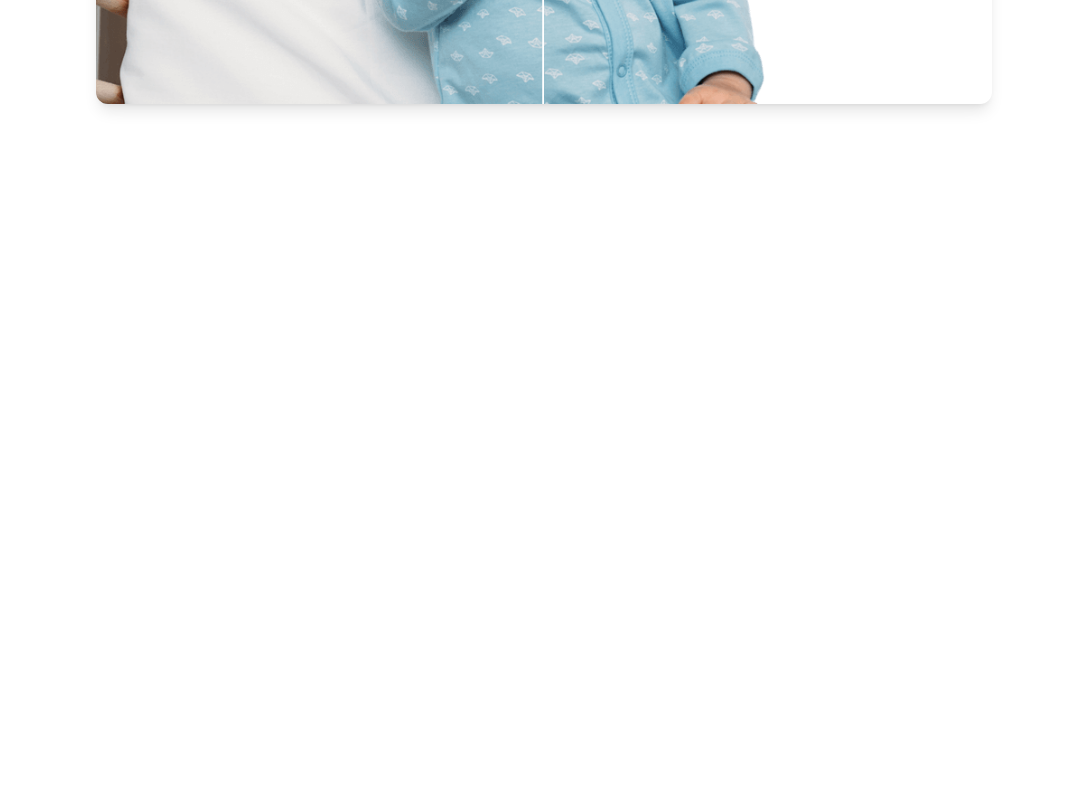
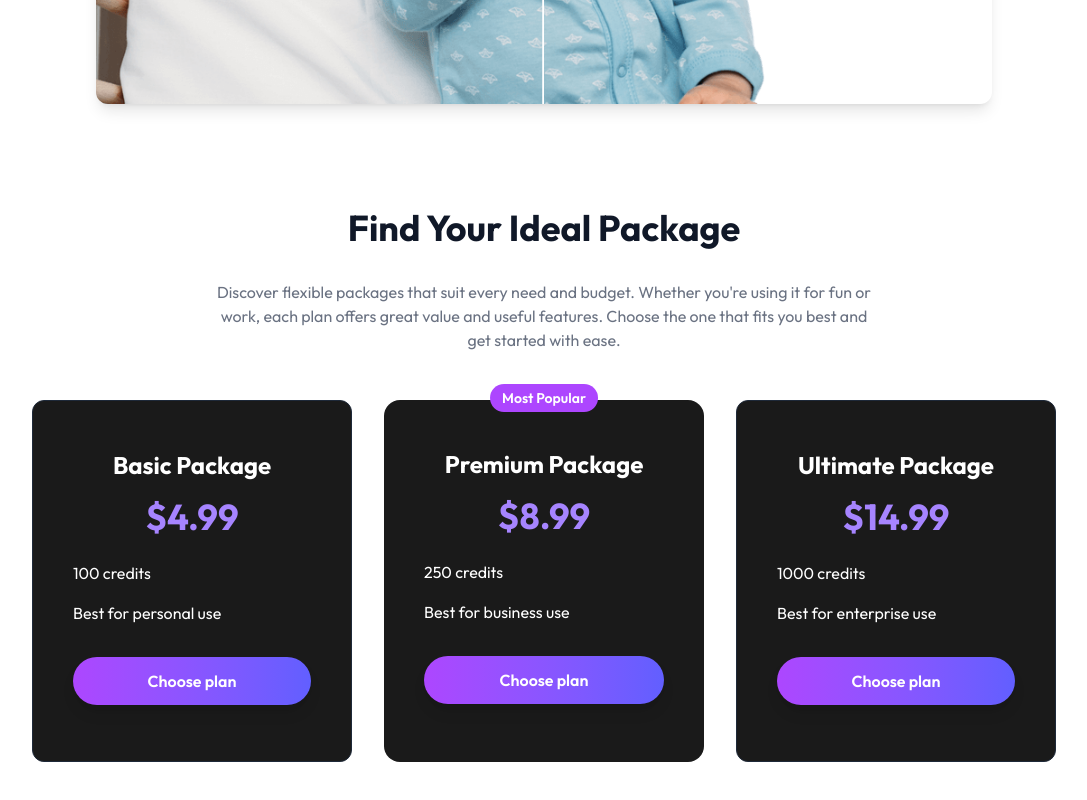
Before and after one commit to AslamEl/ClearCut-AI-Background-Remover-frontend, a React (Vite) app: page / in a window 1280 px wide. Shown: the part 1565-2365 px from the top of the page, without its empty margins (96-1183 px from the left). Before the commit the page ends 1797 px from the top, so only its background shows below. Built offline with nearby package versions, Linux system fonts and the light colour scheme.

Commit message:
add pricing plan section

```diff
--- a/src/assets/assets.js
+++ b/src/assets/assets.js
@@ -30,3 +30,30 @@
 ];
 
 export const categories=["People","Products","Animals","Cars","Graphics"];
+
+export const plans = [
+  {
+    id: "Basic",
+    name: "Basic Package",
+    price: 4.99,
+    credits: "100 credits",
+    description: "Best for personal use",
+    popular: false,
+  },
+  {
+    id: "Premium",
+    name: "Premium Package",
+    price: 8.99,
+    credits: "250 credits",
+    description: "Best for business use",
+    popular: true,
+  },
+  {
+    id: "Ultimate",
+    name: "Ultimate Package",
+    price: 14.99,
+    credits: "1000 credits",
+    description: "Best for enterprise use",
+    popular: false,
+  },
+];
--- /dev/null
+++ b/src/components/Pricing.jsx
@@ -0,0 +1,72 @@
+import React from 'react'
+import { plans } from '../assets/assets'
+
+const Pricing = () => {
+  return (
+    <div className="py-10 md:px-20 lg:px-20">
+  <div className="container mx-auto px-4">
+
+    {/* Section title */}
+    <div className="mb-12 text-center">
+      <h2 className="text-3xl md:text-4xl font-bold text-gray-900 mb-8 text-center">
+        Find Your Ideal Package
+      </h2>
+      <p className="mx-auto mt-4 max-w-2xl text-gray-500">
+        Discover flexible packages that suit every need and budget.
+        Whether you're using it for fun or work, each plan offers great
+        value and useful features. Choose the one that fits you best and get started with ease.
+      </p>
+    </div>
+
+    {/* Section body */}
+    <div className="grid gap-8 md:grid-cols-2 lg:grid-cols-3">
+      {plans.map((plan) => (
+        <div
+          key={plan.id}
+          className={`relative pt-6 p-6 ${
+            plan.popular
+              ? 'backdrop-blur-lg rounded-2xl'
+              : 'border border-gray-800 rounded-xl'
+          } bg-[#1A1A1A] hover:transform hover:-translate-y-2 transition-all duration-300`}
+        >
+          {plan.popular && (
+            <div className="absolute -top-4 left-1/2 -translate-x-1/2 rounded-full bg-purple-500 px-3 py-1 text-white text-sm font-semibold">
+              Most Popular
+            </div>
+          )}
+
+          <div className="text-center p-6">
+            <h3 className="text-2xl font-bold text-white">{plan.name}</h3>
+            <div className="mt-4 text-center">
+              <span className="text-4xl text-violet-400 font-bold">
+                &#36;{plan.price}
+              </span>
+            </div>
+          </div>
+
+          <div className="px-4 pb-8">
+            <ul className="mb-8 space-y-4">
+              <li className="flex items-center text-white">{plan.credits}</li>
+              <li className="flex items-center text-white">{plan.description}</li>
+            </ul>
+
+            <button
+              className="w-full py-3 px-6 text-center text-white font-semibold rounded-full
+                bg-gradient-to-r from-purple-500 to-indigo-500 shadow-lg
+                hover:from-purple-600 hover:to-indigo-600 transition duration-300 ease-in-out
+                transform hover:scale-105 cursor-pointer"
+            >
+              Choose plan
+            </button>
+          </div>
+        </div>
+      ))}
+    </div>
+
+  </div>
+</div>
+
+  )
+}
+
+export default Pricing
--- a/src/pages/Home.jsx
+++ b/src/pages/Home.jsx
@@ -2,6 +2,7 @@
 import Header from '../components/Header';
 import BgRemovalSteps from '../components/BgRemovalSteps';
 import BgSlider from '../components/BgSlider';
+import Pricing from '../components/Pricing';
 
 
 const Home = () =>{
@@ -19,7 +20,7 @@
                 <BgSlider/>
 
             {/* Buy credits plan section */}
-
+                <Pricing/>
 
 
             {/* user testimonials components  */}
```
